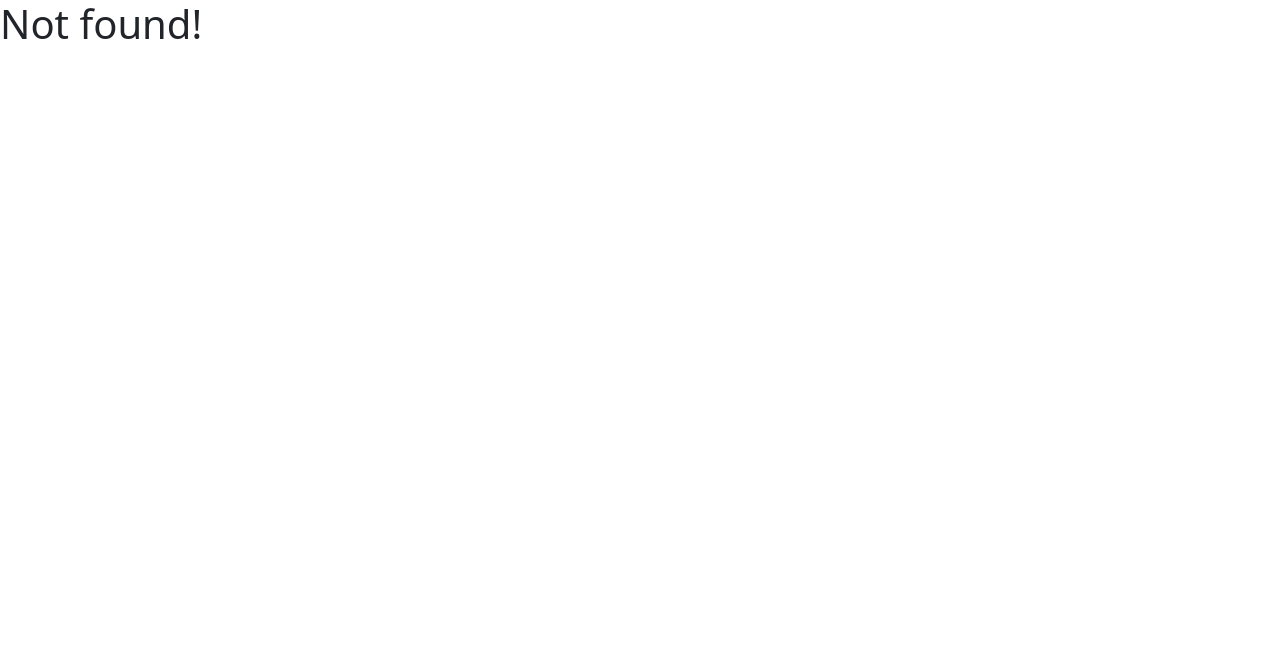
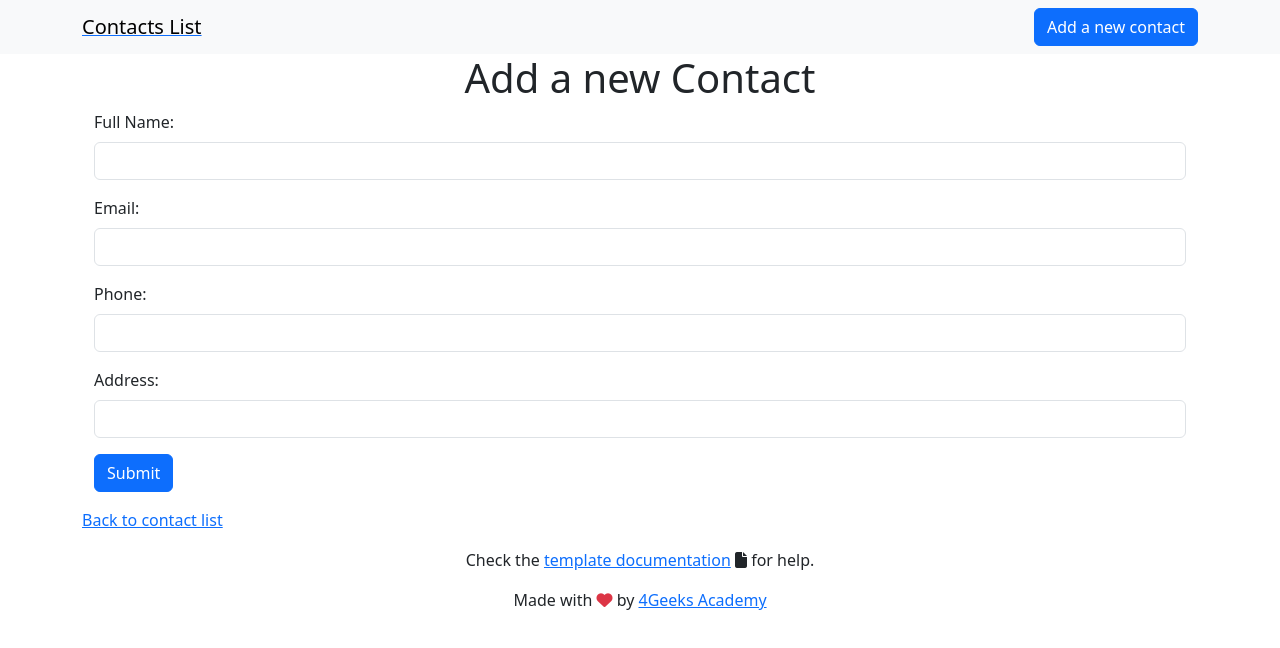
Before and after one commit to 4GeeksAcademy/juan-mscc-contact-list-app, a React (Vite) app: page /editContact/1 in a window 1280 px wide. Before the commit this address had no page. Shown: the top 648 px of the page. Built offline with nearby package versions, Linux system fonts and the light colour scheme.

Commit message:
Finished adding the feature to add a new contact. Now working on editing an existing one

```diff
--- a/src/components/Contact.jsx
+++ b/src/components/Contact.jsx
@@ -1,4 +1,5 @@
 import React from "react";
+import { Link } from "react-router-dom";
 import useGlobalReducer from "../hooks/useGlobalReducer.jsx";
 
 export default function Contact({item, id, updateContacts}){
@@ -27,7 +28,7 @@ export default function Contact({item, id, updateContacts}){
             className="list-group-item d-flex justify-content-between px-4">
 
                 <div>
-                    <img src="https://placehold.co/300" className='rounded-circle img-fluid object-fit-cover'/>
+                    <img src="https://placehold.co/200" className='rounded-circle img-fluid object-fit-cover'/>
                 </div>
 
                 <div className='w-50 text-start'>
@@ -38,7 +39,7 @@ export default function Contact({item, id, updateContacts}){
                 </div>
 
                 <div className="py-3">
-                    <i className="bi bi-pencil px-2"></i>
+                    <Link to={'/editContact/' + id}> <i className="bi bi-pencil px-2"></i></Link>
                     <i className="bi bi-trash3-fill px-2" onClick={() => deleteContact(id)}></i>
                 </div>
 
--- a/src/pages/Demo.jsx
+++ b/src/pages/Demo.jsx
@@ -1,42 +1,52 @@
 // Import necessary components from react-router-dom and other parts of the application.
 import React, {useState} from "react";
-import { Link } from "react-router-dom";
+import { Link, useParams } from "react-router-dom";
 import useGlobalReducer from "../hooks/useGlobalReducer";  // Custom hook for accessing the global state.
 
 export const Demo = () => {
   // Access the global state and dispatch function using the useGlobalReducer hook.
   const { store, dispatch } = useGlobalReducer()
 
-  const[ name , setName ] = useState('')
-  const[ email , setEmail ] = useState('')
-  const[ phone , setPhone ] = useState('')
-  const[ address , setAddress ] = useState('')
+  const { id } = useParams();
+
+  const[ name , setName ] = useState("")
+  const[ email , setEmail ] = useState("")
+  const[ phone , setPhone ] = useState("")
+  const[ address , setAddress ] = useState("")
 
   function saveContact(e){
     e.preventDefault();
 
-    if (name.trim() == ''){
-      alert('Name is a requiered field')
+    if (name.trim() == ""){
+      alert('Name is a required field')
       return null
     }
 
-    const body = {
+    const payload = {
       name: name,
+      phone: phone,
       email: email,
-      phone: phone,
       address: address
     }
 
     fetch('https://playground.4geeks.com/contact/agendas/Gordon%20Freeman/contacts', {
-      method: 'POST',
-      body: JSON.stringify({
-        name: name,
-        email: email,
-        phone: phone,
-        address: address
-      })
+        method: "POST",
+        headers: {
+            'Content-Type': 'application/json'
+        },
+        body: JSON.stringify(
+            payload
+        ),
     })
-    .then((resp => {console.log(resp)}))
+    .then((resp => {
+      console.log(resp)
+      alert('Contact Added!')
+      //navigate("/");
+      setName("");
+      setPhone("");
+      setEmail(""),
+      setAddress("");
+    }))
 
   }
 
@@ -49,7 +59,7 @@ export const Demo = () => {
 
         <div className="mb-3">
           <label htmlFor="fullName" className='form-label'>Full Name: </label>
-          <input type="text" id='fullName' name='fullName' className='form-control requiered' value={name} onChange={(e) => setName(e.target.value)}/>
+          <input type="text" id='fullName' name='fullName' className='form-control' required value={name} onChange={(e) => setName(e.target.value)}/>
         </div>
 
         <div className="mb-3">
--- a/src/routes.jsx
+++ b/src/routes.jsx
@@ -25,6 +25,7 @@ export const router = createBrowserRouter(
         <Route path= "/" element={<Home />} />
         <Route path="/single/:theId" element={ <Single />} />  {/* Dynamic route for single items */}
         <Route path="/demo" element={<Demo />} />
+        <Route path="/editContact/:id" element={<Demo />} />
       </Route>
     )
 );
--- a/src/store.js
+++ b/src/store.js
@@ -20,14 +20,6 @@ export const initialStore=()=>{
 
 export default function storeReducer(store, action = {}) {
   switch(action.type){
-    case 'add_task':
-
-      const { id,  color } = action.payload
-
-      return {
-        ...store,
-        todos: store.todos.map((todo) => (todo.id === id ? { ...todo, background: color } : todo))
-      };
     case 'add_contact':
 
       const { contact } = action.payload
@@ -37,6 +29,7 @@ export default function storeReducer(store, action = {}) {
         ...store,
         contacts: [...store.contacts, contact ]
       };
+
     case 'set_contacts':
 
       const { contactsList } = action.payload
```
